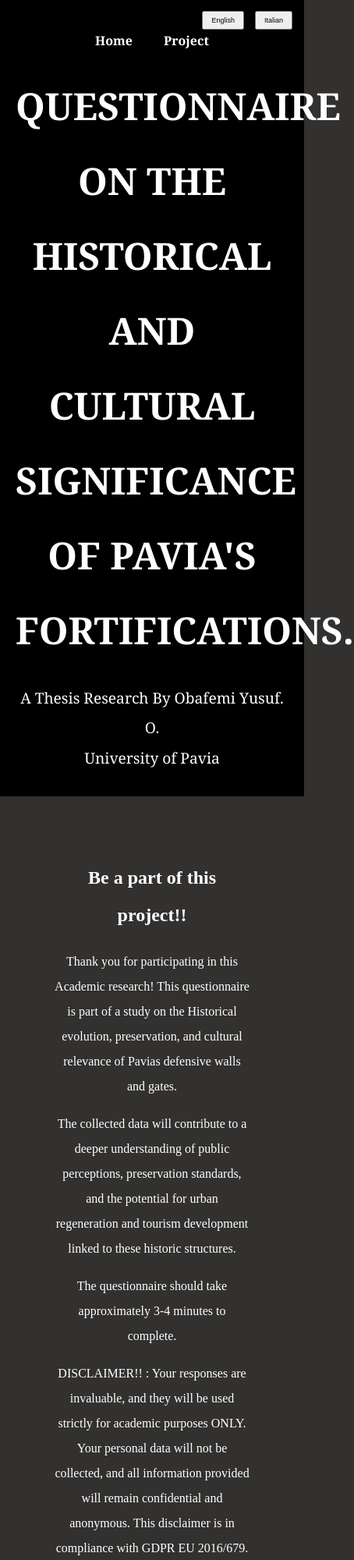
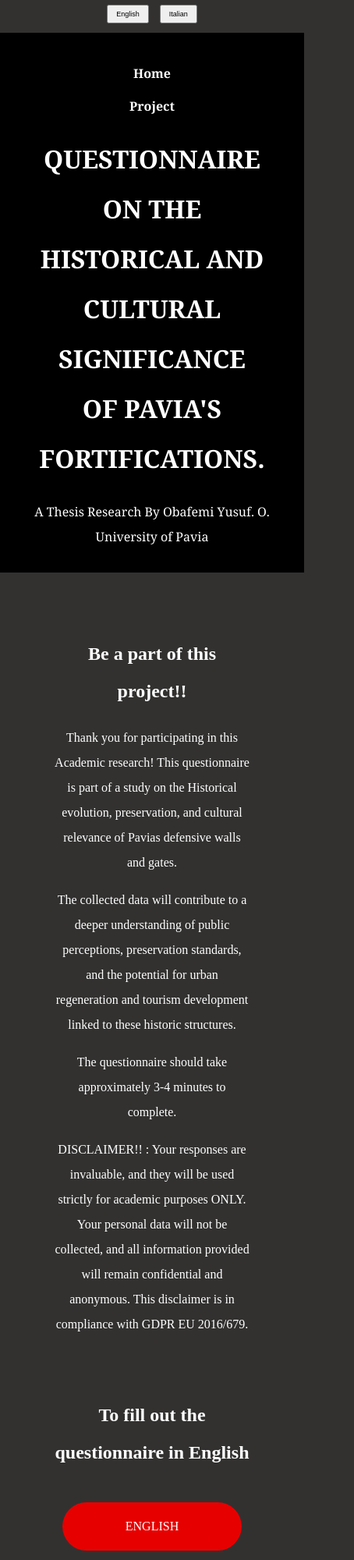
Before and after one commit to ObafemiY/Pavia-Fortifications-research, a plain HTML site: page index.html in a window 390 px wide. Shown: the top 2000 px of the page at 78% size, 454 px wide, since content can reach past the window. Drawn offline with Linux system fonts and the light colour scheme.

Commit message:
Update index.html

```diff
--- a/index.html
+++ b/index.html
@@ -127,6 +127,54 @@ main {
             font-size: 9px;
             cursor: Pointer;
         }
+        /* Responsive Styles */
+@media (max-width: 768px) {
+    nav ul {
+        flex-direction: column;  /* Stack menu items */
+        gap: 10px;
+    }
+
+    .hero h1 {
+        font-size: 2rem; /* Reduce heading size for better fit */
+        text-align: center;
+    }
+
+    .hero p {
+        font-size: 1rem;
+        text-align: center;
+    }
+
+    .cards {
+        flex-direction: column; /* Stack cards instead of row layout */
+        align-items: center;
+    }
+
+    .card {
+        width: 90%; /* Make cards take full width */
+    }
+
+    .download-btn {
+        width: 80%;  /* Ensure download button is fully visible */
+        text-align: center;
+        padding: 15px;
+        font-size: 1rem;
+    }
+
+    .language-selector {
+        position: static; /* Prevent overlap */
+        text-align: center;
+        margin-bottom: 10px;
+    }
+
+    footer ul {
+        flex-direction: column;
+        text-align: center;
+    }
+
+    footer ul li {
+        margin-bottom: 10px;
+    }
+}
     </style>
 </head>
 <body>
```
